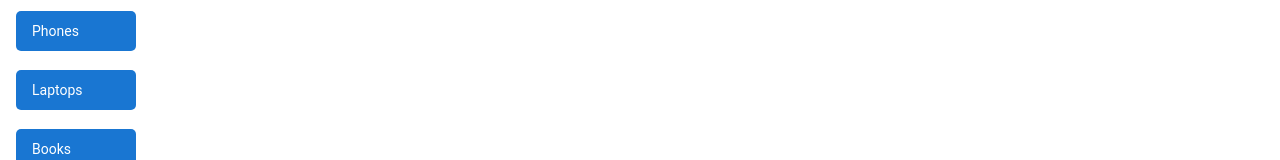
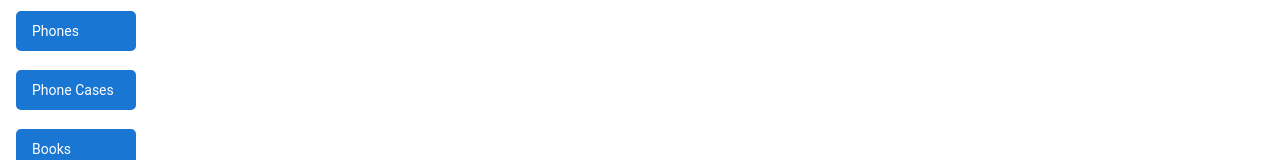
Before and after one commit to medinausibalieva/Web-Dev, an Angular app in the folder lab5/: page / in a window 1280 px wide. Shown: the part 197-357 px from the top of the page. Built offline with nearby package versions, Linux system fonts and the light colour scheme.

Commit message:
I chose another category

```diff
--- a/lab5/src/app/categories/categories.component.html
+++ b/lab5/src/app/categories/categories.component.html
@@ -3,7 +3,7 @@
     <div class="categories-list">
         <a [routerLink]="['/list', 1]"> <button type="button"> Cosmetics</button></a> <br> <br>
         <a [routerLink]="['/list', 2]"><button type="button"> Phones </button></a><br><br>
-        <a [routerLink]="['/list', 3]"><button type="button"> Laptops</button></a><br><br>
+        <a [routerLink]="['/list', 3]"><button type="button"> Phone Cases</button></a><br><br>
         <a [routerLink]="['/list', 4]"><button type="button"> Books </button></a>
 
     </div>
```
